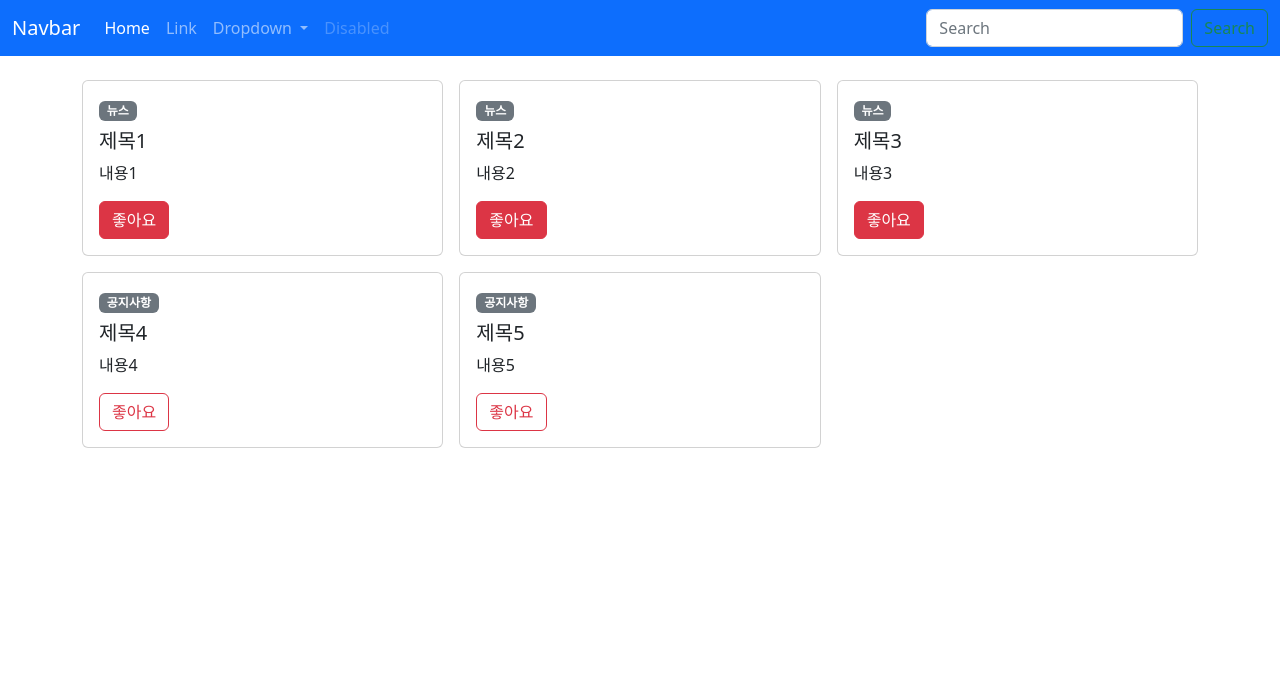
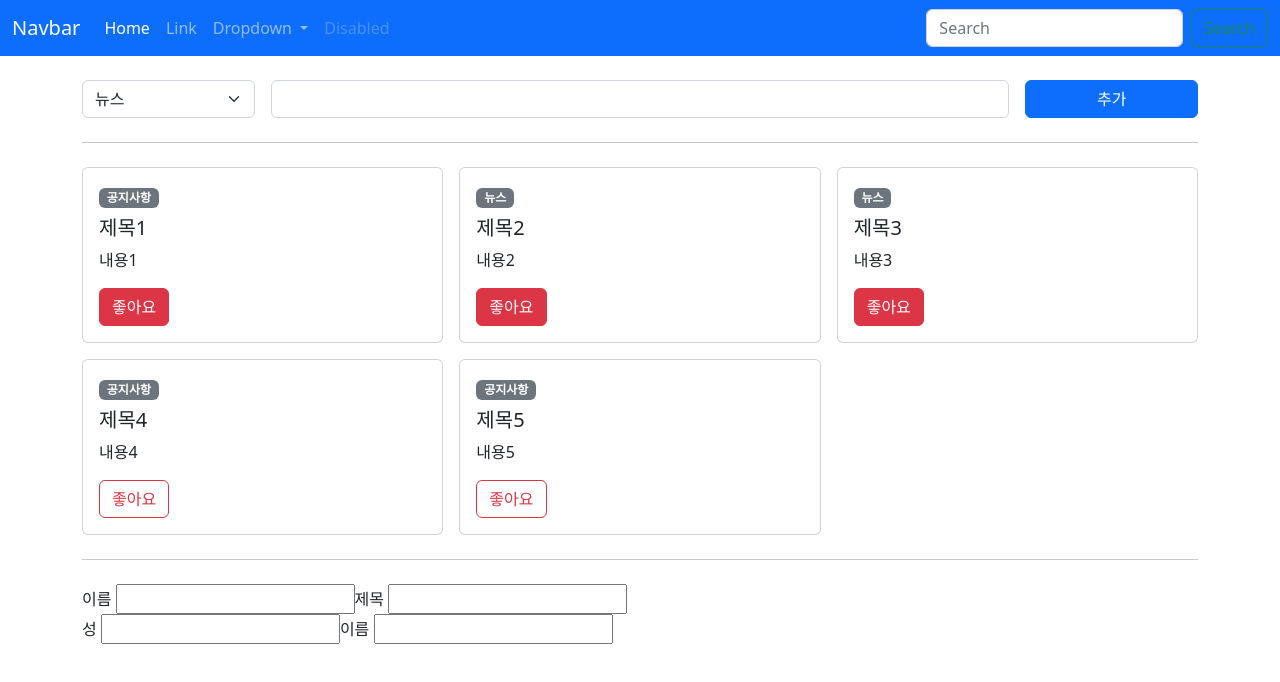
Before and after one commit to rary-developer/learn-vue3-2, a Vue app: page / in a window 1280 px wide. Shown: the top 682 px of the page. Built offline with nearby package versions, Linux system fonts and the light colour scheme.

Commit message:
Vue Practice day9

```diff
--- a/src/App.vue
+++ b/src/App.vue
@@ -7,7 +7,7 @@
 
 <script>
 import TheNav from "./components/TheNav.vue";
-import TheVue from "./components/TheVue.vue";
+import TheVue from "./components/TheView.vue";
 
 export default {
 	components: {
--- a/src/components/AppCard.vue
+++ b/src/components/AppCard.vue
@@ -3,15 +3,16 @@
 		<div class="card">
 			<div class="card-body">
 				<!-- type : news, notice -->
-				<span class="badge bg-secondary">{{
-					type === "news" ? "뉴스" : "공지사항"
-				}}</span>
+				<span class="badge bg-secondary">{{ typeName }}</span>
 				<h5 class="card-title red mt-2">{{ title }}</h5>
 				<p class="card-text">
 					{{ contents }}
 				</p>
-				<a v-if="isLike" href="#" class="btn btn-danger">좋아요</a>
-				<a v-else href="#" class="btn btn-outline-danger">좋아요</a>
+				<a href="#" class="btn" :class="isLikeClass" @click="toggleLike"
+					>좋아요</a
+				>
+				<!-- <br />
+				{{ obj }} -->
 			</div>
 		</div>
 	</div>
@@ -20,11 +21,16 @@
 <script>
 //import { ref, useCssModule } from "vue";
 
+import { computed } from "vue";
+
 export default {
 	props: {
 		type: {
 			type: String,
 			default: "news",
+			validator: value => {
+				return ["news", "notice"].includes(value);
+			},
 		},
 		title: {
 			type: String,
@@ -32,14 +38,35 @@ export default {
 		},
 		contents: {
 			type: String,
-			required: true,
+			//required: true,
 		},
 		isLike: {
 			type: Boolean,
 			deault: false,
 		},
+		obj: {
+			type: Object,
+			default: () => {
+				return {};
+			},
+		},
 	},
-	setup() {
+	emits: ["toggleLike"],
+	setup(props, context) {
+		//console.log("props.title : ", props.title);
+		const isLikeClass = computed(() =>
+			props.isLike ? "btn-danger" : "btn-outline-danger",
+		);
+		const typeName = computed(() =>
+			props.type === "news" ? "뉴스" : "공지사항",
+		);
+		// 하위 속성에서 상위 속성 변경하기 (불가능)
+		const toggleLike = () => {
+			// 	props.isLike = !props.isLike;
+			//context.emit("changeTitle");
+			context.emit("toggleLike");
+		};
+
 		//const style = useCssModule();
 		//console.log("style: ", style);
 
@@ -47,7 +74,11 @@ export default {
 
 		//const color = ref("red");
 		//color.value = "black";
-		return {};
+		return {
+			isLikeClass,
+			typeName,
+			toggleLike,
+		};
 	},
 };
 </script>
--- /dev/null
+++ b/src/components/LabelInput.vue
@@ -0,0 +1,32 @@
+<template>
+	<label>
+		{{ label }}
+		<input type="text" v-model="value" />
+	</label>
+	<!--
+			:value="modelValue"
+			@input="event => $emit('update:modelValue', event.target.value)"
+	-->
+</template>
+
+<script>
+import { computed } from "vue";
+
+export default {
+	props: ["modelValue", "label"],
+	emits: ["update:modelValue"],
+	setup(props, { emit }) {
+		const value = computed({
+			get() {
+				return props.modelValue;
+			},
+			set(value) {
+				emit("update:modelValue", value);
+			},
+		});
+		return { value };
+	},
+};
+</script>
+
+<style lang="scss" scoped></style>
--- /dev/null
+++ b/src/components/LabelTitle.vue
@@ -0,0 +1,28 @@
+<template>
+	<label>
+		{{ label }}
+		<input type="text" v-model="value" />
+	</label>
+</template>
+
+<script>
+import { computed } from "vue";
+
+export default {
+	props: ["title", "label"],
+	emits: ["update:title"],
+	setup(props, { emit }) {
+		const value = computed({
+			get() {
+				return props.title;
+			},
+			set(value) {
+				emit("update:title", value);
+			},
+		});
+		return { value };
+	},
+};
+</script>
+
+<style lang="scss" scoped></style>
--- /dev/null
+++ b/src/components/PostCreate.vue
@@ -0,0 +1,57 @@
+<template>
+	<div class="row g-3">
+		<div class="col col-2">
+			<select
+				v-model="type"
+				class="form-select"
+				aria-label="Default select example"
+			>
+				<option value="news">뉴스</option>
+				<option value="notice">공지사항</option>
+			</select>
+		</div>
+		<div class="col col-8">
+			<input type="text" class="form-control" v-model="title" />
+		</div>
+		<div class="col col-2 d-grid">
+			<!-- <button class="btn btn-primary" @click="$emit('createPost', 1, 2, 3, '김길동')">button</button> -->
+			<button class="btn btn-primary" @click="createPost">추가</button>
+		</div>
+	</div>
+</template>
+
+<script>
+import { ref } from "vue";
+
+export default {
+	//emits: ["createPost"],
+	emits: {
+		createPost: newPost => {
+			if (!newPost.title) {
+				return false;
+			} else if (!newPost.type) {
+				return false;
+			}
+			return true;
+		},
+		//createPost: null,
+	},
+	setup(props, { emit }) {
+		// context.emit
+		const type = ref("news");
+		const title = ref("");
+		const createPost = () => {
+			const newPost = {
+				type: type.value,
+				title: title.value,
+			};
+			emit("createPost", newPost);
+			type.value = "news";
+			title.value = "";
+		};
+		return { createPost, title, type };
+	},
+};
+</script>
+
+<style lang="scss" scoped></style>
--- /dev/null
+++ b/src/components/TheView.vue
@@ -0,0 +1,110 @@
+<template>
+	<div>
+		<main>
+			<div class="container py-4">
+				<PostCreate @create-post="createPost"></PostCreate>
+
+				<hr class="my-4" />
+
+				<div class="row g-3">
+					<div v-for="post in posts" :key="post.id" class="col col-4">
+						<AppCard
+							:title="post.title"
+							:contents="post.contents"
+							:type="post.type"
+							:isLike="post.isLike"
+							@toggle-like="post.isLike = !post.isLike"
+							:obj="obj"
+						></AppCard>
+					</div>
+				</div>
+
+				<hr class="my-4" />
+
+				<!-- <label for="">
+					이름
+					<input v-model="username" type="text" />
+					<input
+						:value="username"
+						@input="event => (username = event.target.value)"
+						type="text"
+					/>
+				</label> -->
+				<LabelInput v-model="username" label="이름"></LabelInput>
+				<LabelTitle v-model:title="username" label="제목"></LabelTitle>
+				<Username
+					v-model:firstname="firstname"
+					v-model:lastname="lastname"
+				></Username>
+			</div>
+		</main>
+	</div>
+</template>
+
+<script>
+import AppCard from "@/components/AppCard.vue";
+import PostCreate from "@/components/PostCreate.vue";
+import LabelInput from "@/components/LabelInput.vue";
+import LabelTitle from "@/components/LabelTitle.vue";
+import Username from "@/components/Username.vue";
+import { reactive, ref } from "vue";
+
+export default {
+	components: {
+		AppCard,
+		PostCreate,
+		LabelInput,
+		LabelTitle,
+		Username,
+	},
+	setup() {
+		const obj = reactive({
+			title: "제목2",
+			contents: "내용2",
+		});
+		const posts = reactive([
+			{
+				id: 1,
+				title: "제목1",
+				contents: "내용1",
+				isLike: true,
+				type: "news123",
+			},
+			{ id: 2, title: "제목2", contents: "내용2", isLike: true, type: "news" },
+			{ id: 3, title: "제목3", contents: "내용3", isLike: true, type: "news" },
+			{
+				id: 4,
+				title: "제목4",
+				contents: "내용4",
+				isLike: false,
+				type: "notice",
+			},
+			{
+				id: 5,
+				title: "제목5",
+				contents: "내용5",
+				isLike: false,
+				type: "notice",
+			},
+		]);
+		const createPost = newPost => {
+			console.log("newPost : ", newPost);
+			posts.push(newPost);
+		};
+		const username = ref("");
+		const firstname = ref("");
+		const lastname = ref("");
+
+		return {
+			obj,
+			posts,
+			createPost,
+			username,
+			firstname,
+			lastname,
+		};
+	},
+};
+</script>
+
+<style lang="scss" scoped></style>
--- a/src/components/TheVue.vue
+++ /dev/null
@@ -1,75 +0,0 @@
-<template>
-	<div>
-		<main>
-			<div class="container py-4">
-				<div class="row g-3">
-					<div v-for="post in posts" :key="post.id" class="col col-4">
-						<AppCard
-							:title="post.title"
-							:contents="post.contents"
-							:type="post.type"
-							:isLike="post.isLike"
-						></AppCard>
-					</div>
-					<!-- <div class="col col-4">
-						<AppCard :title="post.title" :contents="post.contents"></AppCard>
-					</div>
-					<div class="col col-4">
-						<AppCard></AppCard>
-					</div>
-					<div class="col col-4">
-						<AppCard></AppCard>
-					</div>
-					<div class="col col-4">
-						<AppCard></AppCard>
-					</div>
-					<div class="col col-4">
-						<AppCard></AppCard>
-					</div> -->
-				</div>
-			</div>
-		</main>
-	</div>
-</template>
-
-<script>
-import AppCard from "@/components/AppCard.vue";
-import { reactive } from "vue";
-
-export default {
-	components: {
-		AppCard,
-	},
-	setup() {
-		const post = reactive({
-			title: "제목2",
-			contents: "내용2",
-		});
-		const posts = reactive([
-			{ id: 1, title: "제목1", contents: "내용1", isLike: true, type: "news" },
-			{ id: 2, title: "제목2", contents: "내용2", isLike: true, type: "news" },
-			{ id: 3, title: "제목3", contents: "내용3", isLike: true, type: "news" },
-			{
-				id: 4,
-				title: "제목4",
-				contents: "내용4",
-				isLike: false,
-				type: "notice",
-			},
-			{
-				id: 5,
-				title: "제목5",
-				contents: "내용5",
-				isLike: false,
-				type: "notice",
-			},
-		]);
-		return {
-			post,
-			posts,
-		};
-	},
-};
-</script>
-
-<style lang="scss" scoped></style>
--- /dev/null
+++ b/src/components/Username.vue
@@ -0,0 +1,31 @@
+<template>
+	<div>
+		<LabelInput
+			:model-value="firstname"
+			@update:model-value="value => $emit('update:firstname', value)"
+			label="성"
+		></LabelInput>
+		<LabelInput
+			:model-value="lastname"
+			@update:model-value="value => $emit('update:lastname', value)"
+			label="이름"
+		></LabelInput>
+	</div>
+</template>
+
+<script>
+import LabelInput from "./LabelInput.vue";
+
+export default {
+	props: ["firstname", "lastname"],
+	emits: ["update:firstname", "update:lastname"],
+	components: {
+		LabelInput,
+	},
+	setup() {
+		return {};
+	},
+};
+</script>
+
+<style lang="scss" scoped></style>
```
